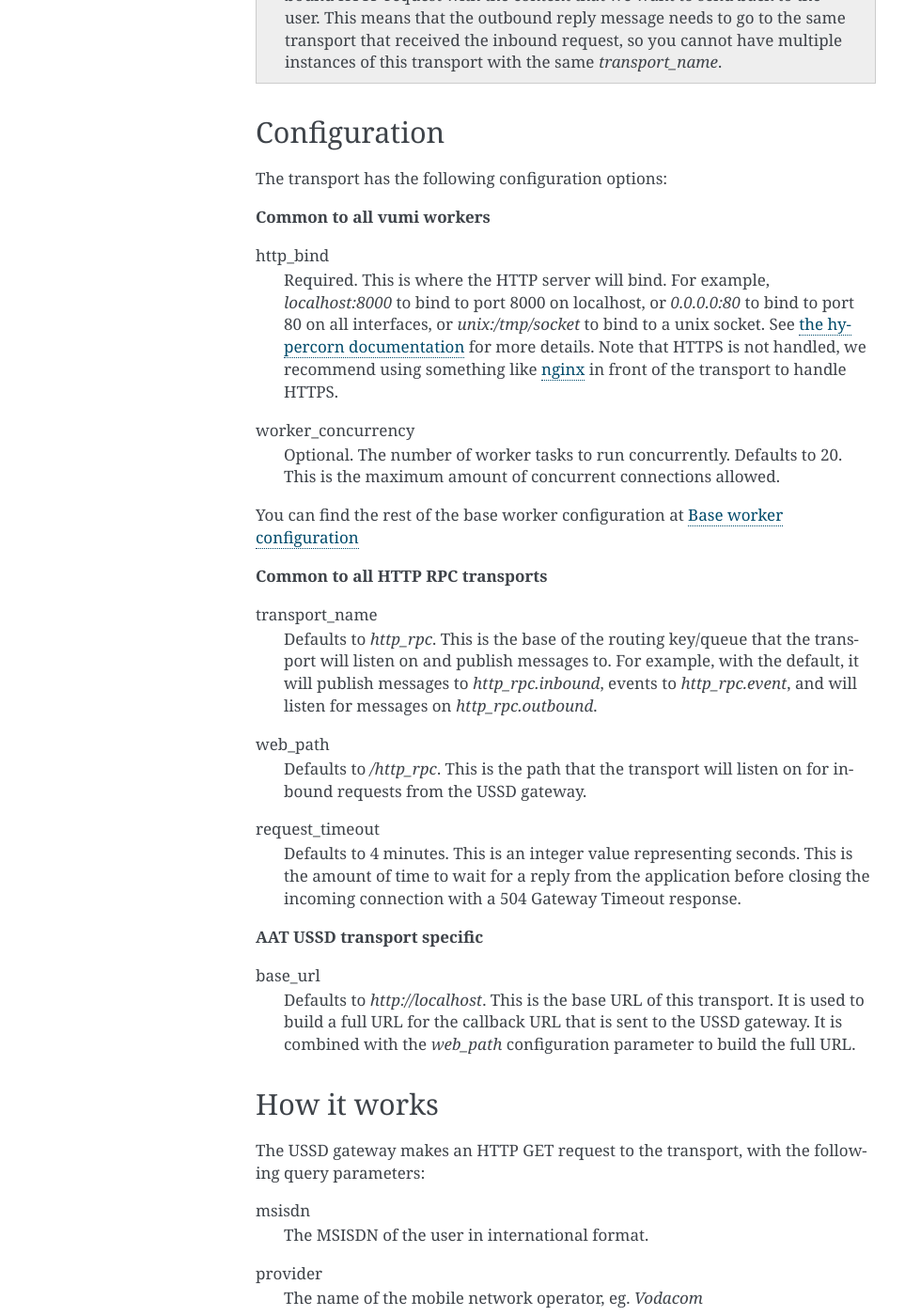
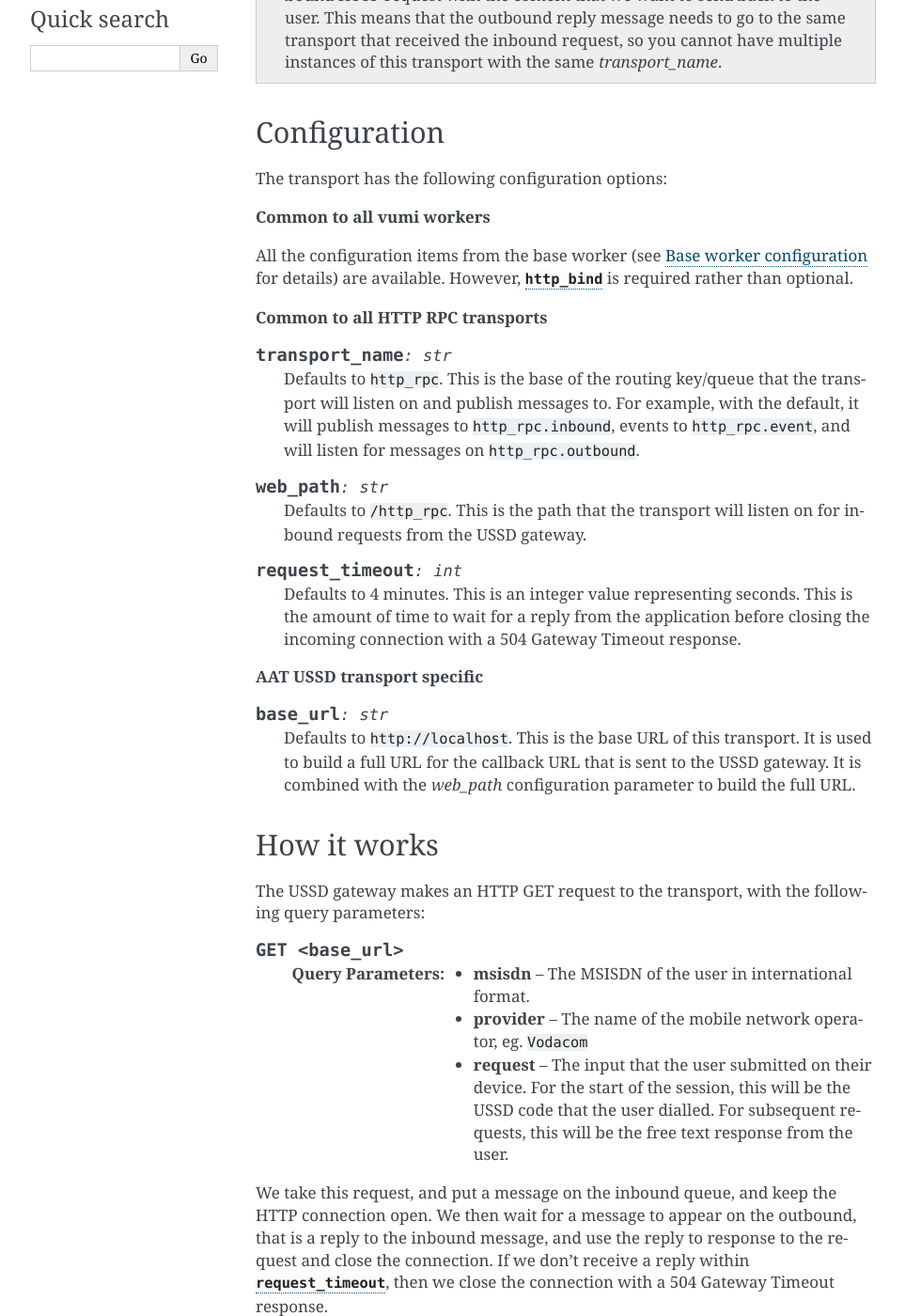
Before and after one commit to praekeltfoundation/vumi2, a Sphinx documentation site: the page built from docs/transports/aat_ussd.rst, in a window 1280 px wide and 1400 px high, scrolled down 330 px. Shown: the whole window at 94% size, without its empty margins (148-1111 px from the left). Built offline with Sphinx 7.4.7, drawn with Linux system fonts in a browser that asks for light colours; some of the changed text lies outside the part shown.

Commit message:
Update remaining docs to use httpdomain and py:data directives

```diff
--- a/docs/applications/junebug_message_api.rst
+++ b/docs/applications/junebug_message_api.rst
@@ -14,6 +14,8 @@ The application has the following configuration options:
 All the configuration items from the base worker (see :ref:`base-worker-configuration` for details) are available. However, :py:data:`http_bind` is required rather than optional.
 
 **Junebug Message API specific**
+
+.. py:currentmodule:: vumi2.applications.junebug_message_api
 
 .. py:data:: connector_name
    :type: str
--- a/docs/conf.py
+++ b/docs/conf.py
@@ -33,6 +33,7 @@ extensions: list[str] = [
 templates_path = ["_templates"]
 exclude_patterns = ["_build", "Thumbs.db", ".DS_Store"]
 
+add_module_names = False
 
 # -- Options for HTML output -------------------------------------------------
 # https://www.sphinx-doc.org/en/master/usage/configuration.html#options-for-html-output
--- a/docs/message_caches.rst
+++ b/docs/message_caches.rst
@@ -20,5 +20,7 @@ Configuration
 ^^^^^^^^^^^^^
 The following configuration options are available:
 
-timeout: int
-    The time, in seconds, to keep messages for. Defaults to 1 hour.
+.. py:data:: timeout
+   :type: int
+
+   The time, in seconds, to keep messages for. Defaults to 1 hour.
--- a/docs/transports/aat_ussd.rst
+++ b/docs/transports/aat_ussd.rst
@@ -17,52 +17,51 @@ The transport has the following configuration options:
 
 **Common to all vumi workers**
 
-http_bind
-    Required. This is where the HTTP server will bind. For example, `localhost:8000` to bind to port 8000 on localhost, or `0.0.0.0:80` to bind to port 80 on all interfaces, or `unix:/tmp/socket` to bind to a unix socket. See `the hypercorn documentation`_ for more details. Note that HTTPS is not handled, we recommend using something like `nginx`_ in front of the transport to handle HTTPS.
-worker_concurrency
-    Optional. The number of worker tasks to run concurrently. Defaults to 20. This is the maximum amount of concurrent connections allowed.
-
-You can find the rest of the base worker configuration at :ref:`base-worker-configuration`
-
-.. _the hypercorn documentation: https://pgjones.gitlab.io/hypercorn/how_to_guides/binds.html
-.. _nginx: https://nginx.org/en/docs/
+All the configuration items from the base worker (see :ref:`base-worker-configuration` for details) are available. However, :py:data:`http_bind` is required rather than optional.
 
 **Common to all HTTP RPC transports**
 
-transport_name
-    Defaults to `http_rpc`. This is the base of the routing key/queue that the transport
-    will listen on and publish messages to. For example, with the default, it will
-    publish messages to `http_rpc.inbound`, events to `http_rpc.event`, and will listen
-    for messages on `http_rpc.outbound`.
-web_path
-    Defaults to `/http_rpc`. This is the path that the transport will listen on for
-    inbound requests from the USSD gateway.
-request_timeout
-    Defaults to 4 minutes. This is an integer value representing seconds. This is the
-    amount of time to wait for a reply from the application before closing the incoming
-    connection with a 504 Gateway Timeout response.
+.. py:currentmodule:: vumi2.transports.aat_ussd
+
+.. py:data:: transport_name
+   :type: str
+
+   Defaults to ``http_rpc``. This is the base of the routing key/queue that the transport will listen on and publish messages to. For example, with the default, it will publish messages to ``http_rpc.inbound``, events to ``http_rpc.event``, and will listen for messages on ``http_rpc.outbound``.
+
+.. py:data:: web_path
+   :type: str
+
+   Defaults to ``/http_rpc``. This is the path that the transport will listen on for inbound requests from the USSD gateway.
+
+.. py:data:: request_timeout
+   :type: int
+
+   Defaults to 4 minutes. This is an integer value representing seconds. This is the amount of time to wait for a reply from the application before closing the incoming connection with a 504 Gateway Timeout response.
 
 **AAT USSD transport specific**
 
-base_url
-    Defaults to `http://localhost`. This is the base URL of this transport. It is used to build a full URL for the callback URL that is sent to the USSD gateway. It is combined with the `web_path` configuration parameter to build the full URL.
+.. py:data:: base_url
+   :type: str
+
+   Defaults to ``http://localhost``. This is the base URL of this transport. It is used to build a full URL for the callback URL that is sent to the USSD gateway. It is combined with the `web_path` configuration parameter to build the full URL.
 
 
 How it works
 ^^^^^^^^^^^^
 The USSD gateway makes an HTTP GET request to the transport, with the following query parameters:
 
-msisdn
-    The MSISDN of the user in international format.
-provider
-    The name of the mobile network operator, eg. `Vodacom`
-request
-    The input that the user submitted on their device. For the start of the session,    this will be the USSD code that the user dialled. For subsequent requests, this will be the free text response from the user.
+.. http:get:: <base_url>
 
-We take this request, and put a message on the inbound queue, and keep the HTTP connection open. We then wait for a message to appear on the outbound, that is a reply to the inbound message, and use the reply to response to the request and close the connection. If we don't receive a reply within `request_timeout`, then we close the connection with a 504 Gateway Timeout response.
+   :query msisdn: The MSISDN of the user in international format.
 
-The response is an XML document that contains the outbound message content, and sets it to expect a freetext response, unless the session event is `close`, in which case it will end the USSD session.
+   :query provider: The name of the mobile network operator, eg. ``Vodacom``
+
+   :query request: The input that the user submitted on their device. For the start of the session,    this will be the USSD code that the user dialled. For subsequent requests, this will be the free text response from the user.
+
+We take this request, and put a message on the inbound queue, and keep the HTTP connection open. We then wait for a message to appear on the outbound, that is a reply to the inbound message, and use the reply to response to the request and close the connection. If we don't receive a reply within :py:data:`request_timeout`, then we close the connection with a 504 Gateway Timeout response.
+
+The response is an XML document that contains the outbound message content, and sets it to expect a freetext response, unless the session event is ``close``, in which case it will end the USSD session.
 
 While the gateway allows for a list of choices to be sent to the user, we only use the freetext option, and give the responsibility of rendering options, and handling user responses, to the application.
 
-For freetext responses, we're expected to give a callback URL, which can also contain query parameters that will be sent back to us in the next request. We use the `base_url` and `web_path` configuration parameters to build the callback URL, and add a `to_addr` query parameter, which contains the initial message content, ie. the USSD code that the user dialled intially. This performs two functions: Firstly, it gives us the to address to set on every message, since we're only given that on the first HTTP request; and secondly, it allows us to differentiate between a new request, and a response to a previous request, since we're using the same URL for both.
+For freetext responses, we're expected to give a callback URL, which can also contain query parameters that will be sent back to us in the next request. We use the :py:data:`base_url` and :py:data:`web_path` configuration parameters to build the callback URL, and add a ``to_addr`` query parameter, which contains the initial message content, ie. the USSD code that the user dialled intially. This performs two functions: Firstly, it gives us the to address to set on every message, since we're only given that on the first HTTP request; and secondly, it allows us to differentiate between a new request, and a response to a previous request, since we're using the same URL for both.
```
Also changed, not shown: docs/routers.rst (+19 -10 lines), docs/transports/smpp.rst (+165 -75 lines).
